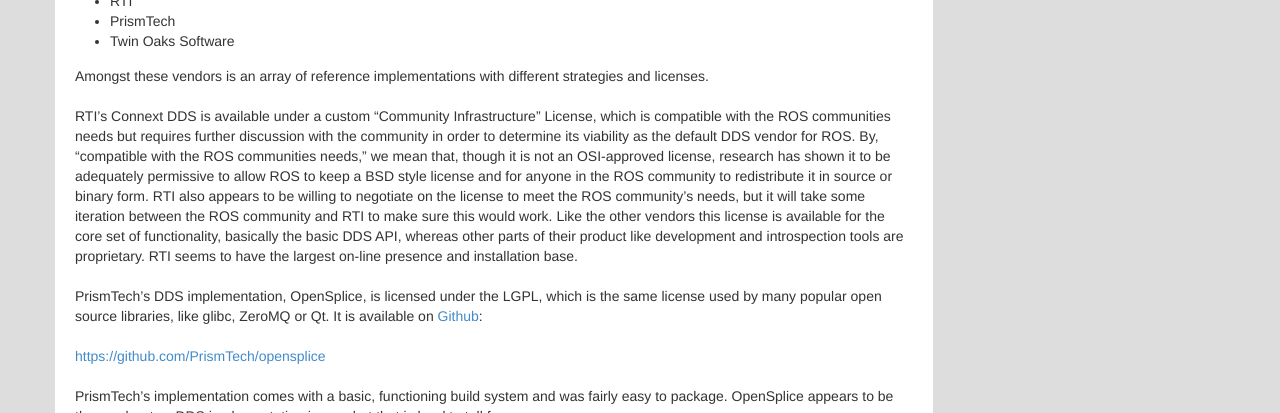
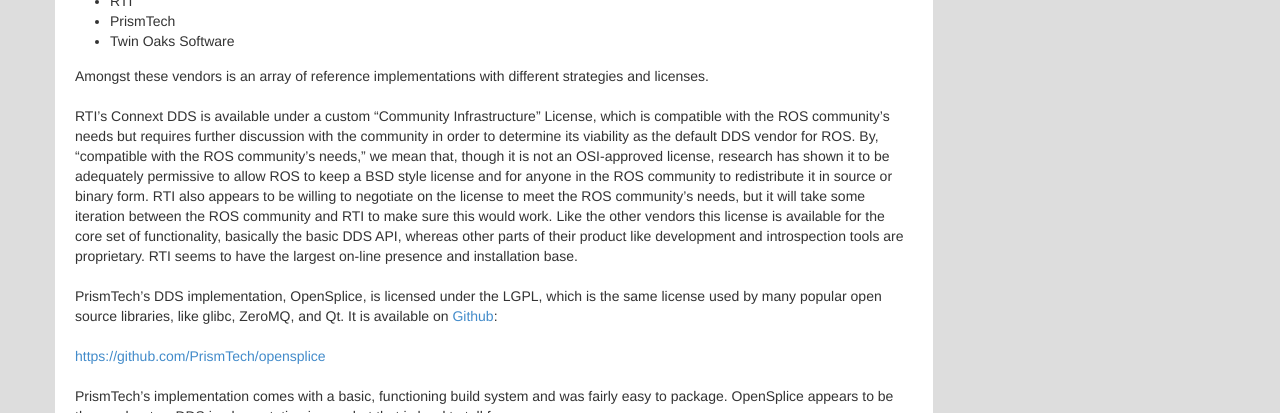
Before and after one commit to ros2/design, a Jekyll site: the page built from articles/20_ros_with_dds.md, in a window 1280 px wide and 900 px high, scrolled down 2388 px. Shown: the part 152-565 px from the top of the window. Built offline with Jekyll 4.4.1, drawn with Linux system fonts in a browser that asks for light colours; nearby versions of some CDN libraries.

Commit message:
communities => community's and other fixups

```diff
--- a/articles/20_ros_with_dds.md
+++ b/articles/20_ros_with_dds.md
@@ -121,13 +121,13 @@
 
 Amongst these vendors is an array of reference implementations with different strategies and licenses.
 
-RTI's Connext DDS is available under a custom "Community Infrastructure" License, which is compatible with the ROS communities needs but requires further discussion with the community in order to determine its viability as the default DDS vendor for ROS.
-By, "compatible with the ROS communities needs," we mean that, though it is not an OSI-approved license, research has shown it to be adequately permissive to allow ROS to keep a BSD style license and for anyone in the ROS community to redistribute it in source or binary form.
+RTI's Connext DDS is available under a custom "Community Infrastructure" License, which is compatible with the ROS community's needs but requires further discussion with the community in order to determine its viability as the default DDS vendor for ROS.
+By, "compatible with the ROS community's needs," we mean that, though it is not an OSI-approved license, research has shown it to be adequately permissive to allow ROS to keep a BSD style license and for anyone in the ROS community to redistribute it in source or binary form.
 RTI also appears to be willing to negotiate on the license to meet the ROS community's needs, but it will take some iteration between the ROS community and RTI to make sure this would work.
 Like the other vendors this license is available for the core set of functionality, basically the basic DDS API, whereas other parts of their product like development and introspection tools are proprietary.
 RTI seems to have the largest on-line presence and installation base.
 
-PrismTech's DDS implementation, OpenSplice, is licensed under the LGPL, which is the same license used by many popular open source libraries, like glibc, ZeroMQ or Qt.
+PrismTech's DDS implementation, OpenSplice, is licensed under the LGPL, which is the same license used by many popular open source libraries, like glibc, ZeroMQ, and Qt.
 It is available on [Github](https://github.com):
 
 [https://github.com/PrismTech/opensplice](https://github.com/PrismTech/opensplice)
@@ -169,7 +169,8 @@
 Accessing the DDS implementation would require depending on an additional package which is not normally used.
 In this way you can tell if a package has tied itself to a particular DDS vendor by just looking at the package dependencies.
 The goal of the ROS API, which is on top of DDS, should be to meet all the common needs for the ROS community, because once a user taps into the underlying DDS system, they will loose portability between DDS vendors.
-Portability among DDS vendors is not intended to encourage people to frequently choose different vendors, but rather to enable power users to select the DDS implementation that meets their specific requirements, as well as to future-proof ROS against changes in the DDS vendor options.  There will be one recommended and best-supported default DDS implementation for ROS.
+Portability among DDS vendors is not intended to encourage people to frequently choose different vendors, but rather to enable power users to select the DDS implementation that meets their specific requirements, as well as to future-proof ROS against changes in the DDS vendor options.
+There will be one recommended and best-supported default DDS implementation for ROS.
 
 ### Discovery
 
```
